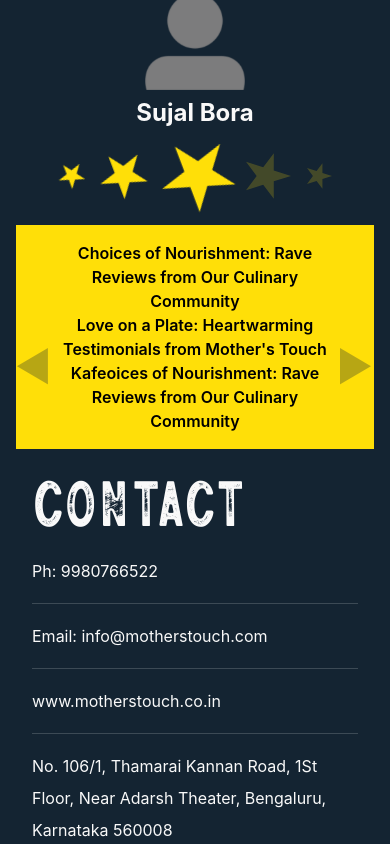
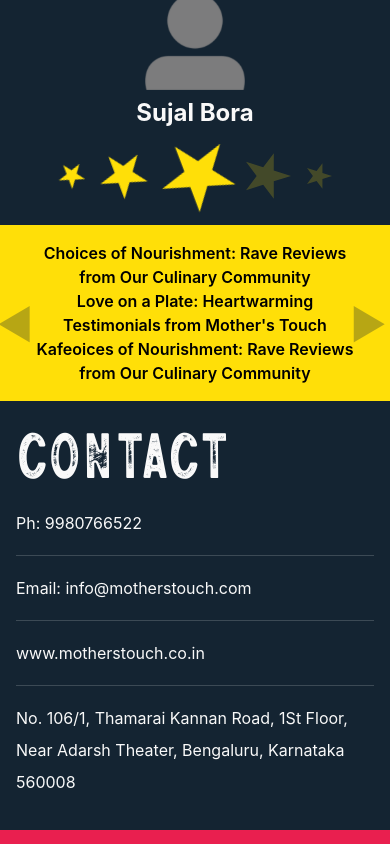
Before and after one commit to anuips07/Mothers-Touch-Kafe, a React (Create React App) app: page / in a window 390 px wide. Shown: the part 1224-2068 px from the top of the page. Built offline with nearby package versions, Linux system fonts and the light colour scheme.

Commit message:
margin resp updated

```diff
--- a/src/style.css
+++ b/src/style.css
@@ -104,6 +104,6 @@ code {
 
 @media only screen and (max-width: 768px) {
   .main-cntr {
-    margin: 0 1rem;
+    margin: 0;
   }
 }
```
